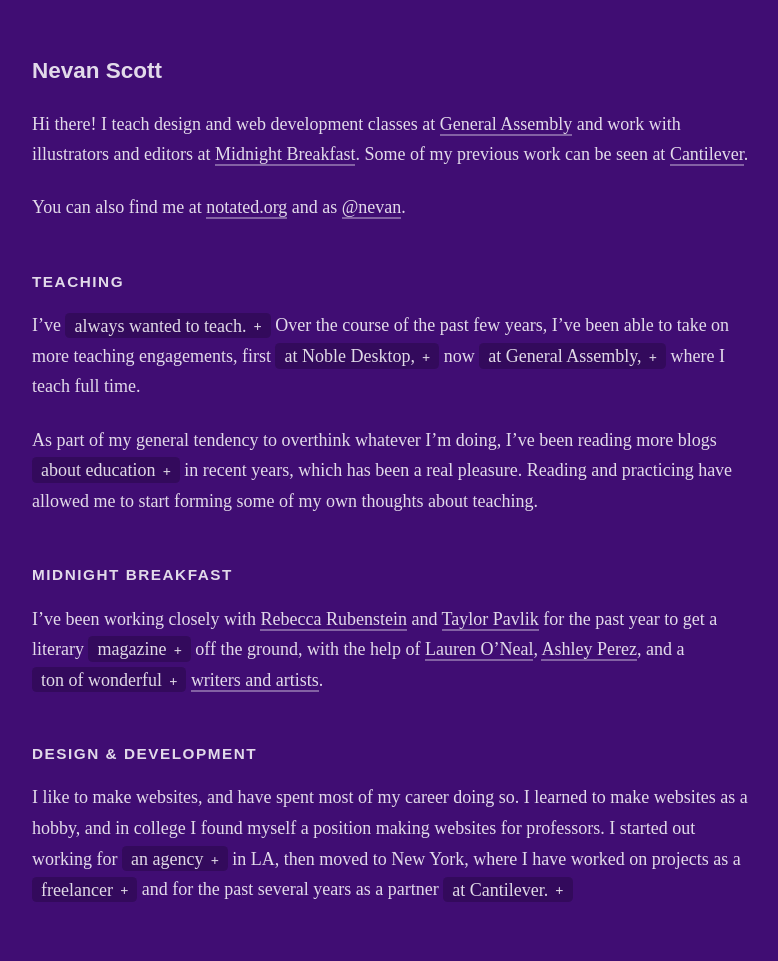
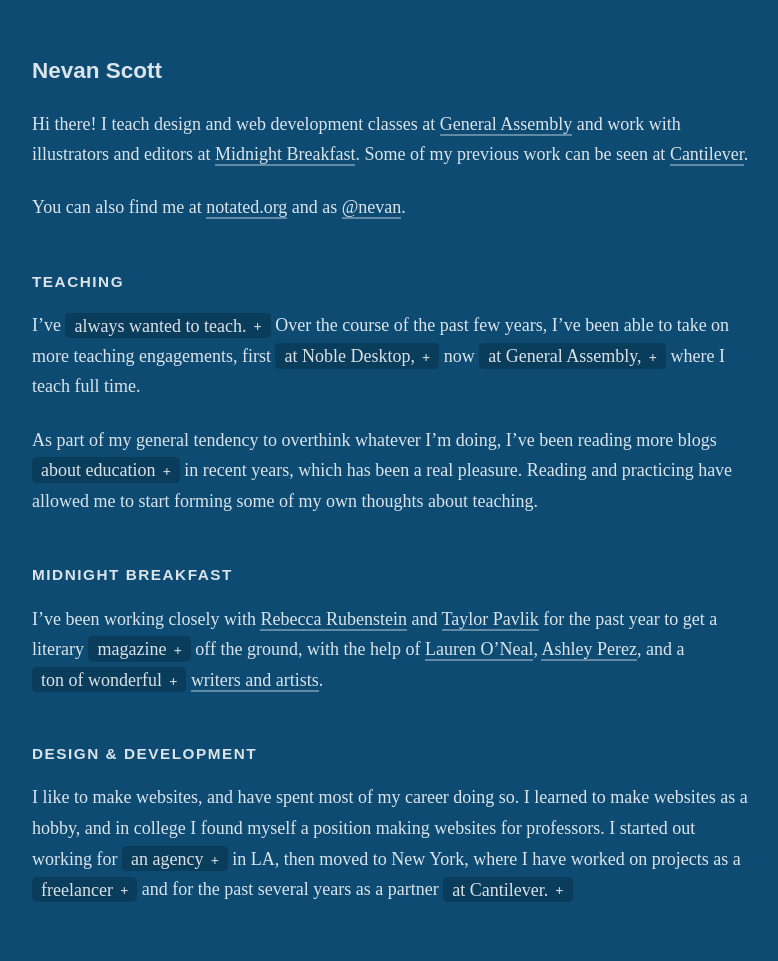
Before and after one commit to nevanscott/nevanscott.github.io, a Jekyll site: the page built from index.md, in a window 1280 px wide. Shown: the whole page, without its empty margins (248-1026 px from the left). Built offline with Jekyll 4.4.1, drawn with Linux system fonts in a browser that asks for light colours; nearby versions of some CDN libraries; some web fonts are replaced.

Commit message:
back to color changinginess

```diff
--- a/css/main.scss
+++ b/css/main.scss
@@ -69,9 +69,8 @@ body {
 	color: rgba(255,255,255,.85);
 	min-height: 100%;
 	background: hsl($h, $s, $l);
-	background: hsl(360*(4.5/6), $s, $l);
-	background-attachment: fixed;
-	background-size: 100% 100%;
+	-webkit-animation: colorwheel $d infinite ease-in-out;
+	animation: colorwheel $d infinite ease-in-out;
 	font-size: 16px;
 	line-height: 1.6;
 	padding: .7em;
```
